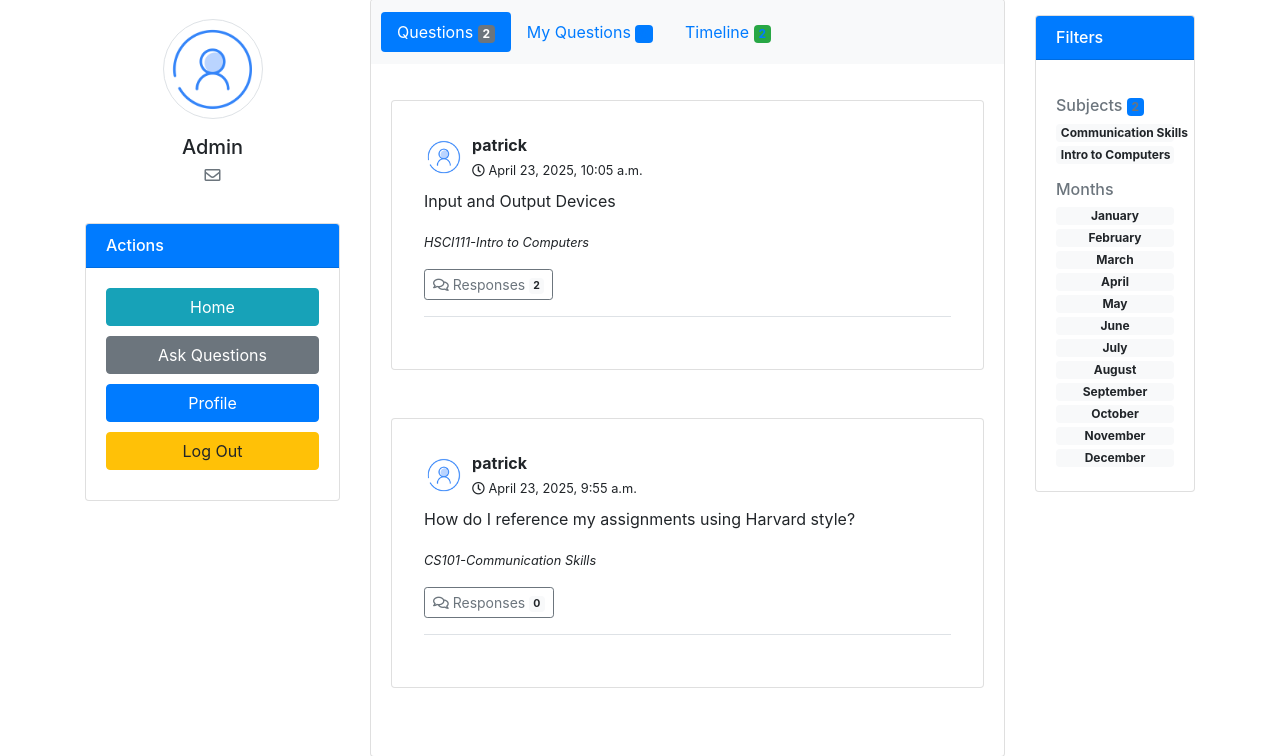
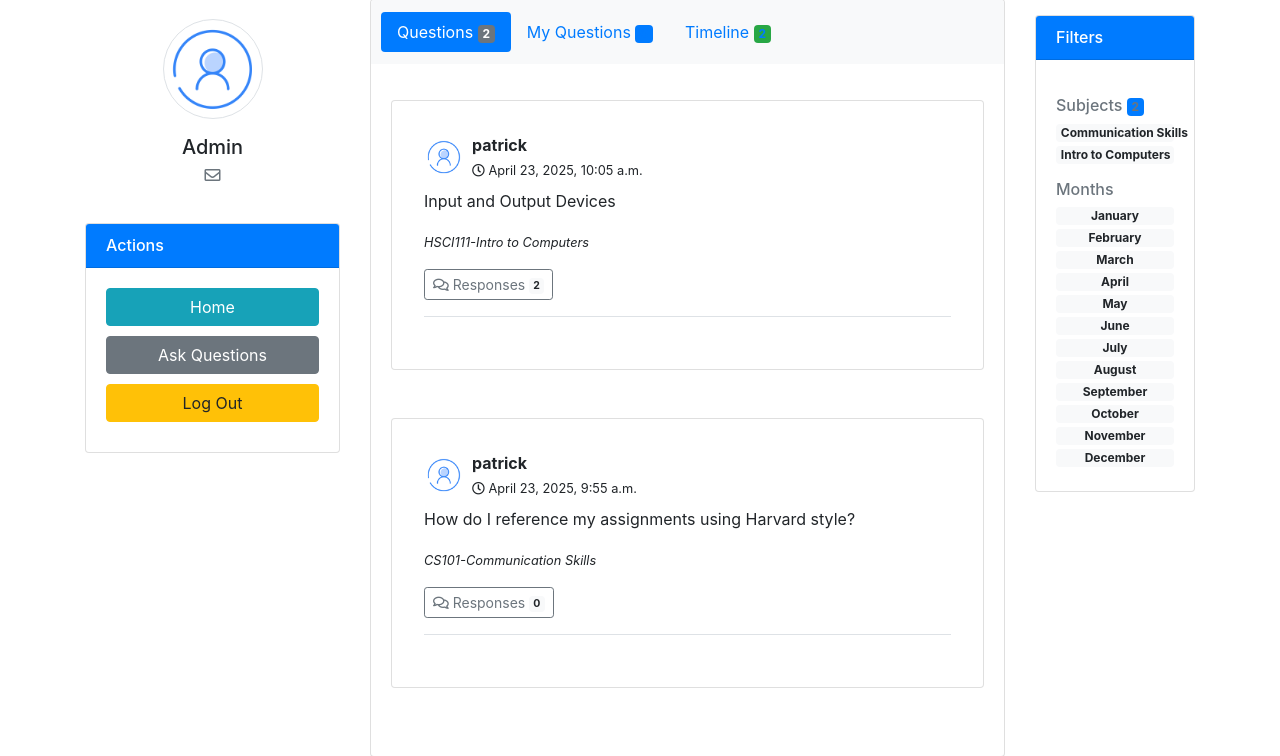
Before and after one commit to patrick-zvenyka/Discussion-Forum, a Django app: page /main in a window 1280 px wide. Shown: the part 84-840 px from the top of the page. Run offline with Django 3.2, Linux system fonts and the light colour scheme; a user stored in the database is signed in; data comes from the database, SQL or seed files in the repository; both versions use the stored data as it was after the commit; some libraries are stand-ins or nearby versions.

Commit message:
profile-update

```diff
--- a/fileupload/templates/components/profile.html
+++ b/fileupload/templates/components/profile.html
@@ -25,7 +25,7 @@
         <div class="card-body profile-actions">
             <a href="{% url 'main-page' %}"><button class="btn btn-info">Home</button></a>
             <a href="{% url 'questions' %}"><button class="btn btn-secondary">Ask Questions</button></a>
-            <a href="{% url 'profile' %}"><button class="btn btn-primary">Profile</button></a>
+            {% comment %} <a href="{% url 'profile' %}"><button class="btn btn-primary">Profile</button></a> {% endcomment %}
             <a href="{% url 'logout' %}"><button class="btn btn-warning">Log Out</button></a>
         </div>
     </div>
```
Also changed, not shown: fileupload/db.sqlite3.
